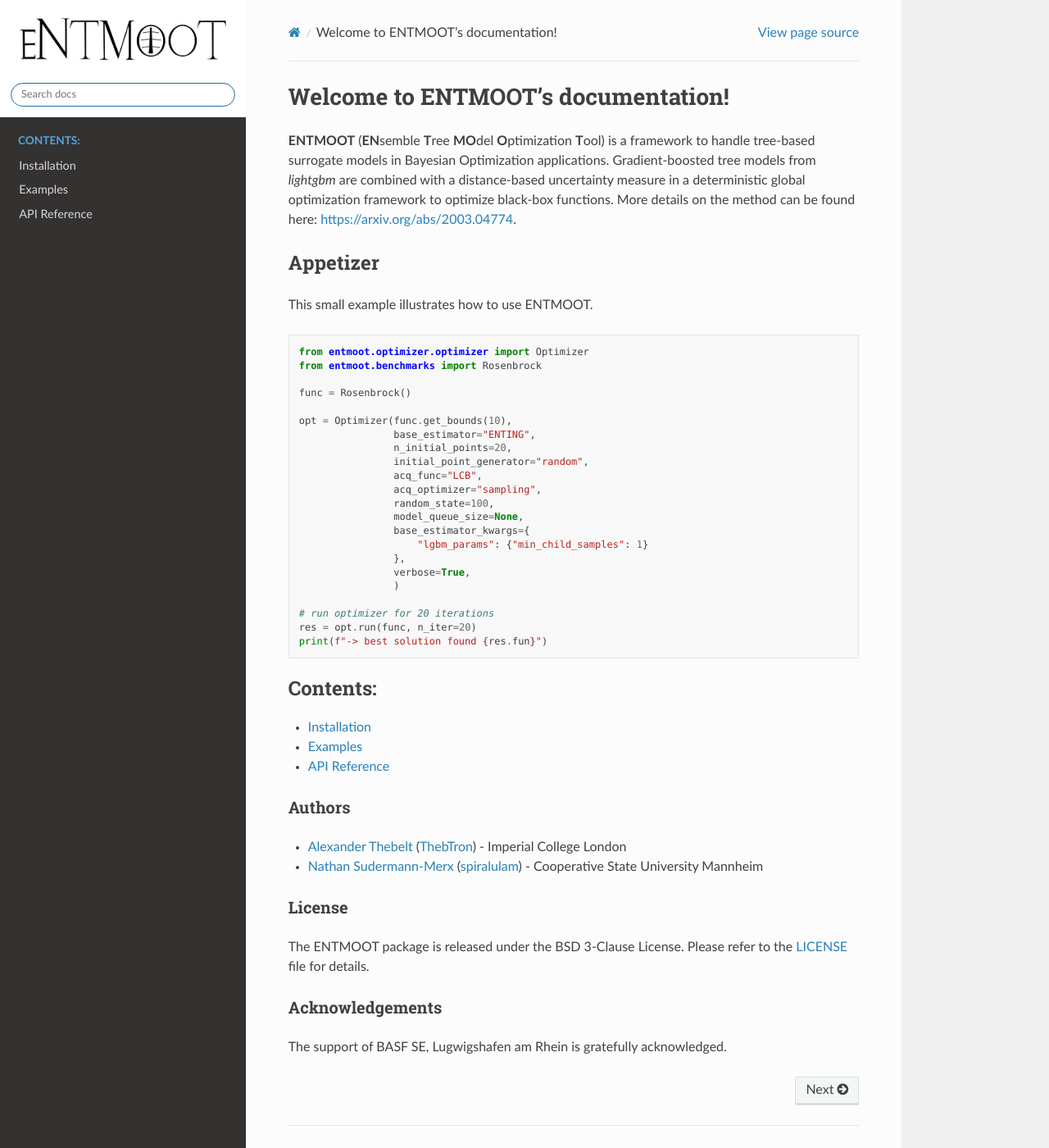
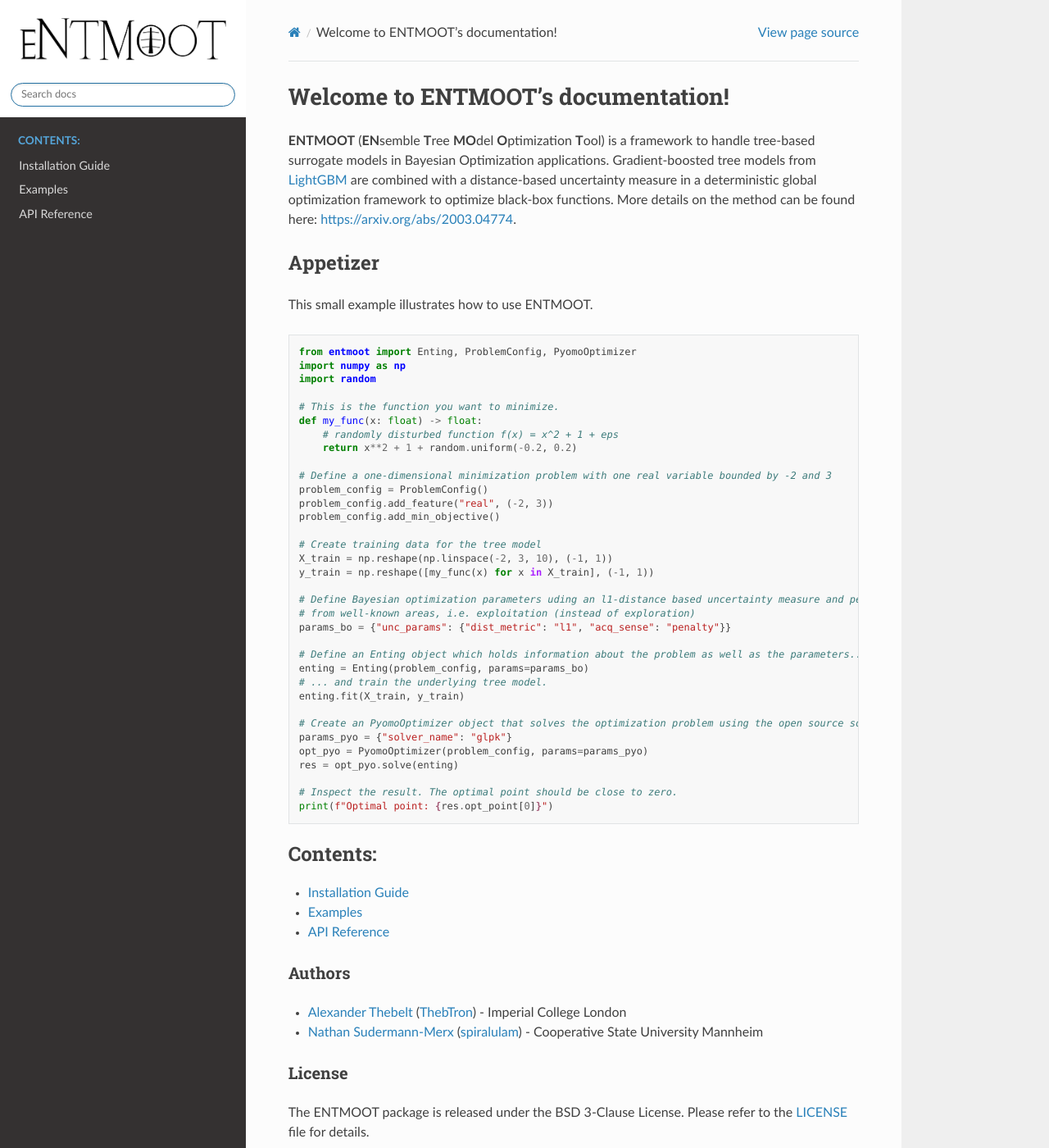
Before and after one commit to cog-imperial/entmoot, a Sphinx documentation site: the page built from docs/index.rst, in a window 1280 px wide and 1400 px high. Shown: the whole window at 82% size. Built offline with Sphinx 7.4.7 and the Read the Docs theme 2.0.0, drawn with Linux system fonts in a browser that asks for light colours.

Commit message:
Adjusted initial example to current version

```diff
--- a/docs/index.rst
+++ b/docs/index.rst
@@ -2,9 +2,9 @@ Welcome to ENTMOOT's documentation!
 ===================================
 
 **ENTMOOT** (**EN**\semble **T**\ree **MO**\del **O**\ptimization **T**\ool) is a framework to handle tree-based surrogate
-models in Bayesian Optimization applications. Gradient-boosted tree models from `lightgbm` are combined with a
-distance-based uncertainty measure in a deterministic global optimization framework to optimize black-box functions.
-More details on the method can be found here: https://arxiv.org/abs/2003.04774.
+models in Bayesian Optimization applications. Gradient-boosted tree models from `LightGBM <https://lightgbm.readthedocs.io>`__
+are combined with a distance-based uncertainty measure in a deterministic global optimization framework to optimize
+black-box functions. More details on the method can be found here: https://arxiv.org/abs/2003.04774.
 
 Appetizer
 ---------
@@ -12,34 +12,46 @@ This small example illustrates how to use ENTMOOT.
 
 .. code-block:: python
 
-    from entmoot.optimizer.optimizer import Optimizer
-    from entmoot.benchmarks import Rosenbrock
+    from entmoot import Enting, ProblemConfig, PyomoOptimizer
+    import numpy as np
+    import random
 
-    func = Rosenbrock()
+    # This is the function you want to minimize.
+    def my_func(x: float) -> float:
+        # randomly disturbed function f(x) = x^2 + 1 + eps
+        return x**2 + 1 + random.uniform(-0.2, 0.2)
 
-    opt = Optimizer(func.get_bounds(10),
-                    base_estimator="ENTING",
-                    n_initial_points=20,
-                    initial_point_generator="random",
-                    acq_func="LCB",
-                    acq_optimizer="sampling",
-                    random_state=100,
-                    model_queue_size=None,
-                    base_estimator_kwargs={
-                        "lgbm_params": {"min_child_samples": 1}
-                    },
-                    verbose=True,
-                    )
+    # Define a one-dimensional minimization problem with one real variable bounded by -2 and 3
+    problem_config = ProblemConfig()
+    problem_config.add_feature("real", (-2, 3))
+    problem_config.add_min_objective()
 
-    # run optimizer for 20 iterations
-    res = opt.run(func, n_iter=20)
-    print(f"-> best solution found {res.fun}")
+    # Create training data for the tree model
+    X_train = np.reshape(np.linspace(-2, 3, 10), (-1, 1))
+    y_train = np.reshape([my_func(x) for x in X_train], (-1, 1))
+
+    # Define Bayesian optimization parameters uding an l1-distance based uncertainty measure and penalizing the distance
+    # from well-known areas, i.e. exploitation (instead of exploration)
+    params_bo = {"unc_params": {"dist_metric": "l1", "acq_sense": "penalty"}}
+
+    # Define an Enting object which holds information about the problem as well as the parameters...
+    enting = Enting(problem_config, params=params_bo)
+    # ... and train the underlying tree model.
+    enting.fit(X_train, y_train)
+
+    # Create an PyomoOptimizer object that solves the optimization problem using the open source solver "GLPK"
+    params_pyo = {"solver_name": "glpk"}
+    opt_pyo = PyomoOptimizer(problem_config, params=params_pyo)
+    res = opt_pyo.solve(enting)
+
+    # Inspect the result. The optimal point should be close to zero.
+    print(f"Optimal point: {res.opt_point[0]}")
 
 .. toctree::
    :maxdepth: 1
    :caption: Contents:
 
-   Installation <installation>
+   Installation Guide <installation>
    Examples <notebooks>
    API Reference <apidoc/entmoot>
 
```
